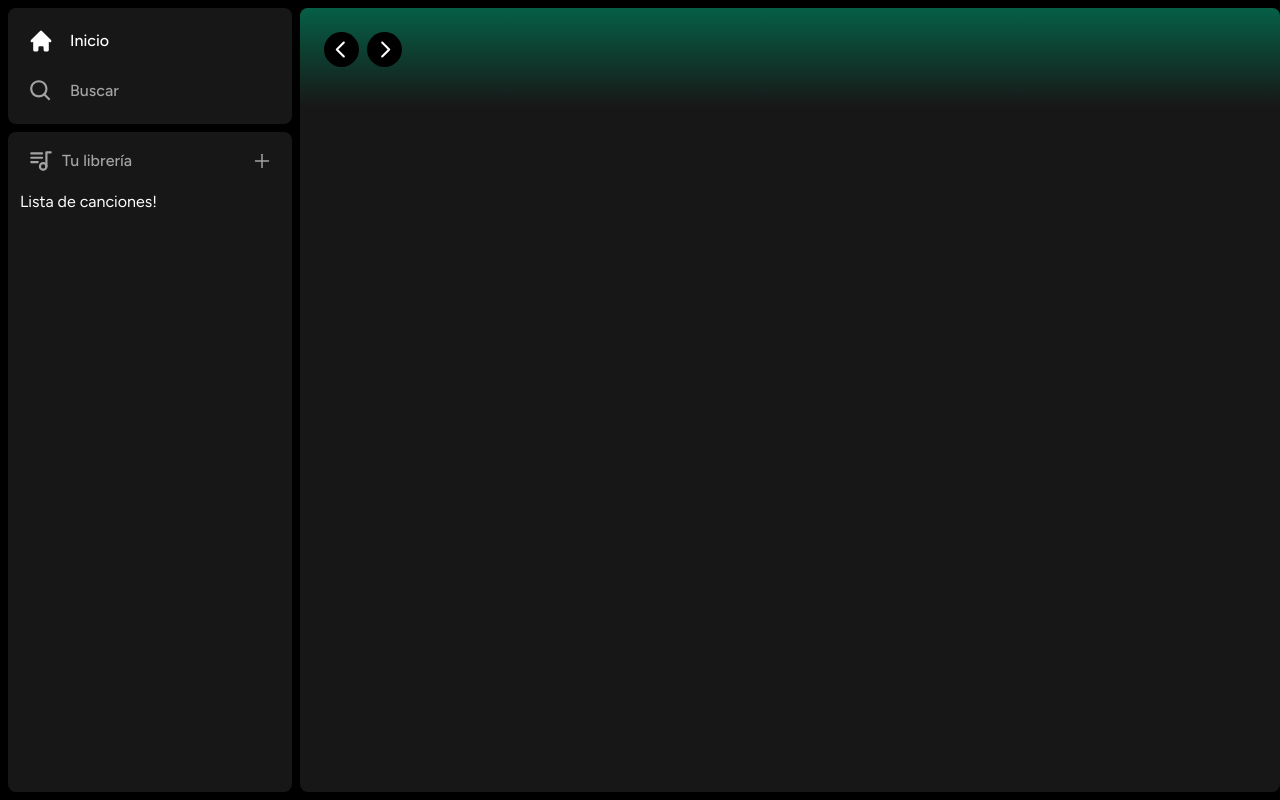
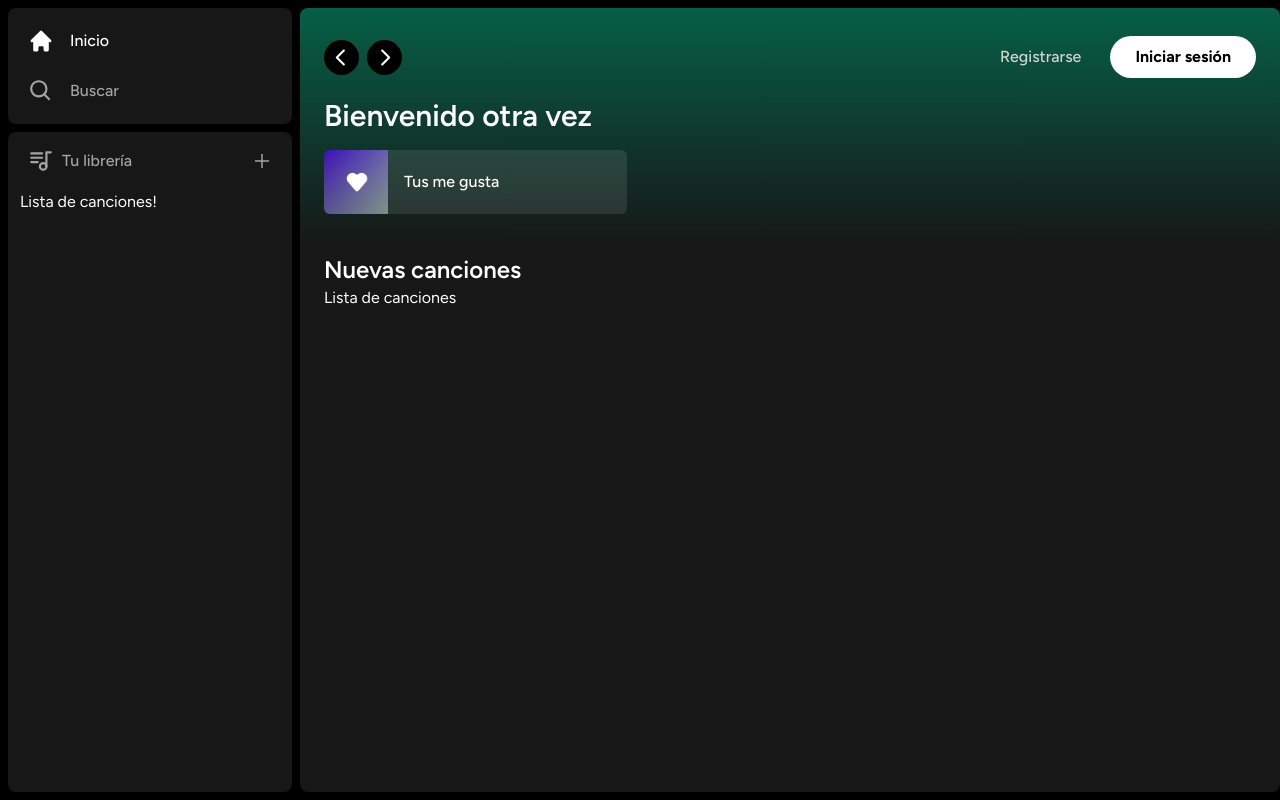
Before and after one commit to LaVieja1/songify, a Next.js app: page / in a window 1280 px wide. Built offline with nearby package versions, Linux system fonts and the light colour scheme.

Commit message:
añadido me gusta al header, estructura inicial

```diff
--- a/app/(site)/page.tsx
+++ b/app/(site)/page.tsx
@@ -1,9 +1,31 @@
 import Header from "@/components/Header";
+import ListItem from "@/components/ListItem";
 
 export default function Home() {
   return (
     <div className="bg-neutral-900 rounded-lg h-full w-full overflow-hidden overflow-y-auto">
-      <Header>Header</Header>
+      <Header>
+        <div className="mb-2">
+          <h1 className="text-white text-3xl font-semibold">
+            Bienvenido otra vez
+          </h1>
+          <div className="grid grid-cols-1 sm:grid-cols-2 xl:grid-cols-3 2xl:grid-cols-4 gap-3 mt-4">
+            <ListItem
+              image="/images/liked.png"
+              name="Tus me gusta"
+              href="liked"
+            />
+          </div>
+        </div>
+      </Header>
+      <div className="mt-2 mb-7 px-6">
+        <div className="flex justify-between items-center">
+          <h1 className="text-white text-2xl font-semibold">
+            Nuevas canciones
+          </h1>
+        </div>
+        <div>Lista de canciones</div>
+      </div>
     </div>
   );
 }
--- /dev/null
+++ b/components/Button.tsx
@@ -0,0 +1,41 @@
+import { forwardRef } from "react";
+import { twMerge } from "tailwind-merge";
+
+interface ButtonProps extends React.ButtonHTMLAttributes<HTMLButtonElement> {}
+
+const Button = forwardRef<HTMLButtonElement, ButtonProps>(
+  ({ className, children, disabled, type = "button", ...props }, ref) => {
+    return (
+      <button
+        type={type}
+        className={twMerge(
+          `
+            w-full
+            rounded-full
+            bg-green-500
+            border
+            border-transparent
+            px-3
+            py-3
+            disabled:cursor-not-allowed
+            disabled:opacity-50
+            text-black
+            font-bold
+            hover:opacity-75
+            transition
+        `,
+          className
+        )}
+        disabled={disabled}
+        ref={ref}
+        {...props}
+      >
+        {children}
+      </button>
+    );
+  }
+);
+
+Button.displayName = "Button";
+
+export default Button;
--- a/components/Header.tsx
+++ b/components/Header.tsx
@@ -5,6 +5,8 @@ import { BiSearch } from "react-icons/bi";
 import { HiHome } from "react-icons/hi";
 import { RxCaretLeft, RxCaretRight } from "react-icons/rx";
 import { twMerge } from "tailwind-merge";
+
+import Button from "./Button";
 
 interface HeaderProps {
   children: React.ReactNode;
@@ -48,7 +50,25 @@ const Header: React.FC<HeaderProps> = ({ children, className }) => {
             <BiSearch className="text-black" size={20} />
           </button>
         </div>
+        <div className="flex justify-between items-center gap-x-4">
+          <>
+            <div>
+              <Button
+                onClick={() => {}}
+                className="bg-transparent text-neutral-300 font-medium"
+              >
+                Registrarse
+              </Button>
+            </div>
+            <div>
+              <Button onClick={() => {}} className="bg-white px-6 py-2">
+                Iniciar sesión
+              </Button>
+            </div>
+          </>
+        </div>
       </div>
+      {children}
     </div>
   );
 };
--- /dev/null
+++ b/components/ListItem.tsx
@@ -0,0 +1,43 @@
+"use client";
+
+import Image from "next/image";
+import { useRouter } from "next/navigation";
+import { FaPlay } from "react-icons/fa";
+
+interface ListItemProps {
+  image: string;
+  name: string;
+  href: string;
+}
+
+const ListItem: React.FC<ListItemProps> = ({ image, name, href }) => {
+  const router = useRouter();
+
+  const onClick = () => {
+    //Add authentication before push
+    router.push(href);
+  };
+
+  return (
+    <button
+      onClick={onClick}
+      className="relative group flex items-center rounded-md overflow-hidden gap-x-4 bg-neutral-100/10 hover:bg-neutral-100/20 transition pr-4"
+    >
+      <div className="relative min-h-[64px] min-w-[64px]">
+        <Image
+          className="object-cover"
+          fill
+          src={image}
+          alt="Image"
+          sizes="w-full h-full"
+        />
+      </div>
+      <p className="font-medium truncate py-5">{name}</p>
+      <div className="absolute transition opacity-0 rounded-full flex items-center justify-center bg-green-500 p-4 drop-shadow-md right-5 group-hover:opacity-100 hover:scale-105">
+        <FaPlay className="text-black" />
+      </div>
+    </button>
+  );
+};
+
+export default ListItem;
```
Also changed, not shown: public/images/liked.png (added).
